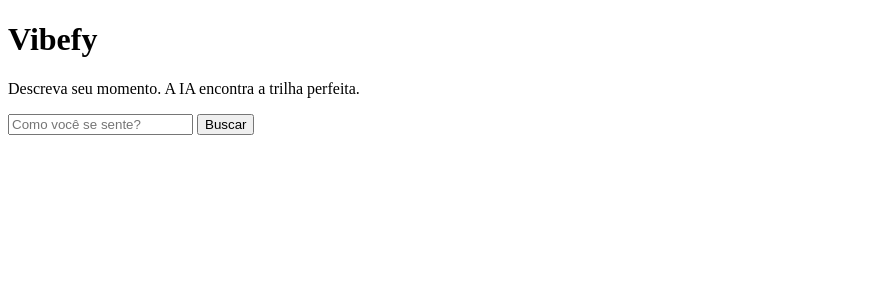
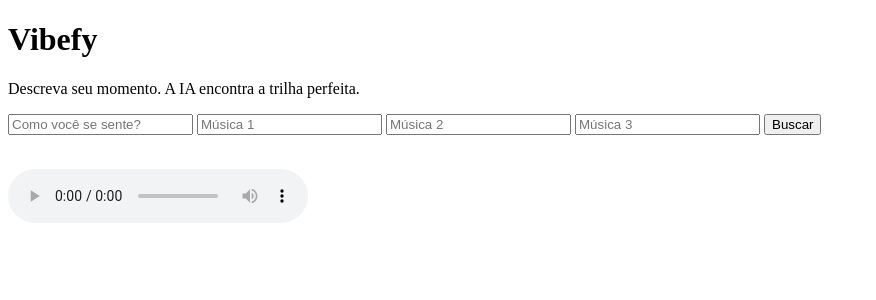
Before and after one commit to matheusnw1/vibefy.py, a Flask app: page / in a window 1280 px wide. Shown: the top 300 px of the page, without its empty margins (0-876 px from the left). Run offline with Flask 3, Linux system fonts and the light colour scheme; parts of the project's set-up code (start-up, migrations or seed data) failed here and were passed over.

Commit message:
Correção na estrutura HTMl

```diff
--- a/templates/index.html
+++ b/templates/index.html
@@ -10,7 +10,16 @@
     <h1>Vibefy</h1>
     <p>Descreva seu momento. A IA encontra a trilha perfeita.</p>
     <input type="text" id="humor" placeholder="Como você se sente?">
+    <input type="text" id="t1" placeholder="Música 1">
+    <input type="text" id="t2" placeholder="Música 2">
+    <input type="text" id="t3" placeholder="Música 3">
     <button>Buscar</button>
+  </div>
+
+  <div class="resultado" id="resultado">
+    <img src="" alt="" id="capa">
+    <p id="nome"></p>
+    <audio src="" id="audio" controls></audio>
   </div>
 </body>
 </html>
```
